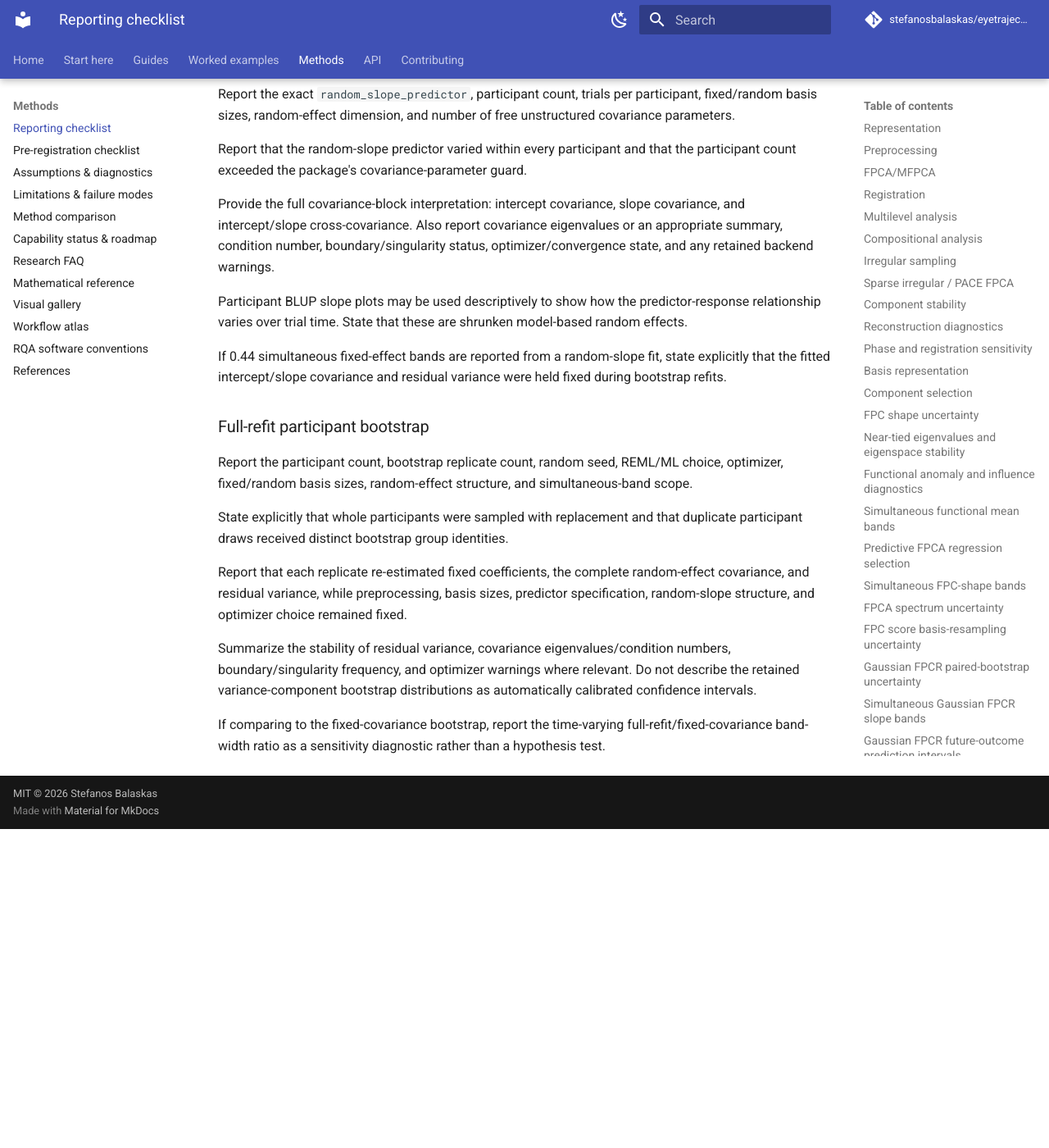
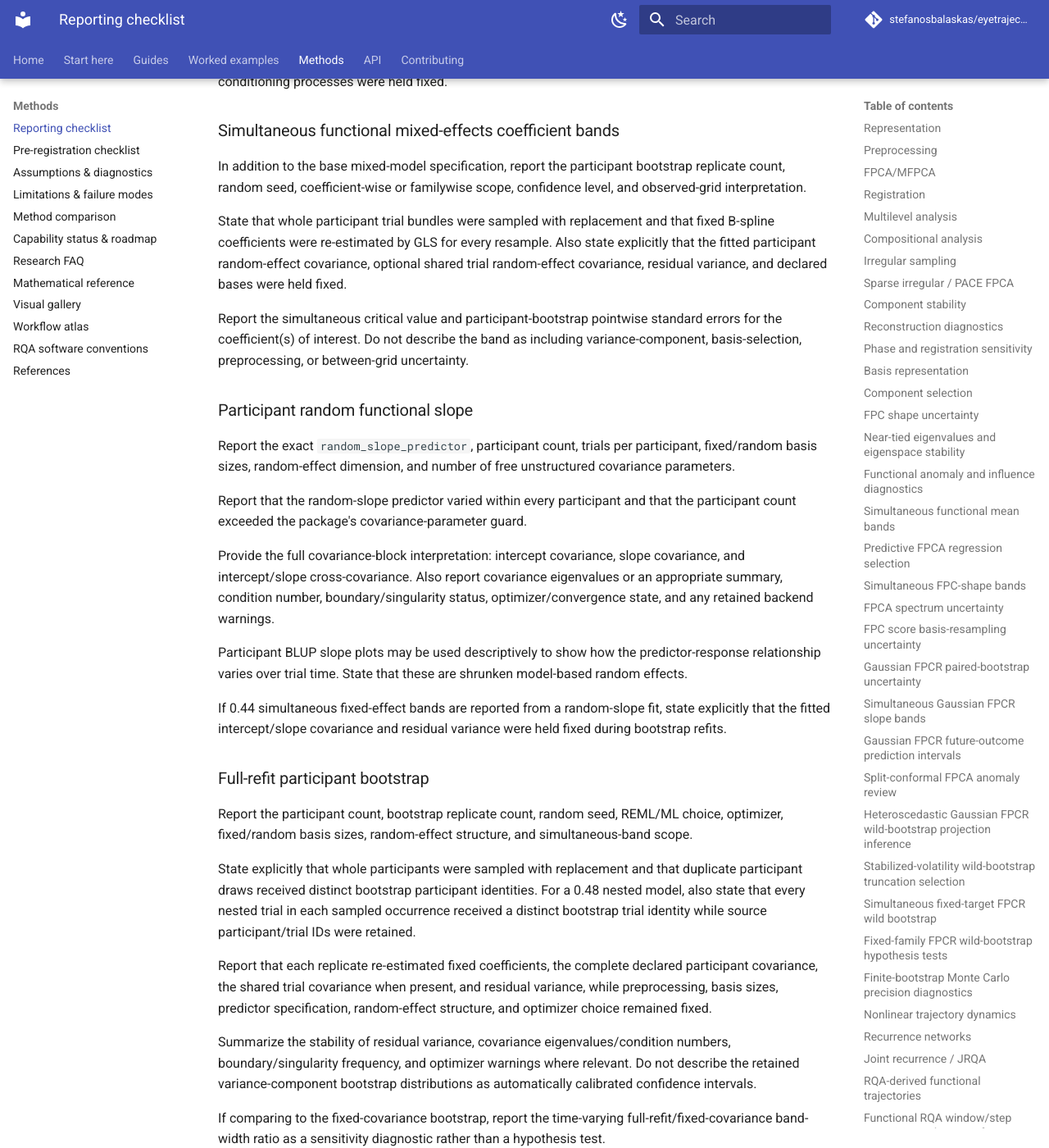
Before and after one commit to stefanosbalaskas/eyetrajectoriespy, an MkDocs documentation site: the page built from docs/methods/reporting.md, in a window 1280 px wide and 1400 px high, scrolled down 28128 px. Shown: the whole window at 82% size. Built offline with MkDocs 1.6.1 and Material for MkDocs 9.7.7, drawn with Linux system fonts in a browser that asks for light colours; comment, search, counter and statistics services are not loaded; before the commit the page ends 29139 px from its top, so only the background shows below that; some of the changed text lies outside the part shown.

Commit message:
Add 0.48 reporting requirements

```diff
--- a/docs/methods/reporting.md
+++ b/docs/methods/reporting.md
@@ -761,6 +761,25 @@
 model. State the omitted covariance/random-effect structures that matter for
 the study design.
 
+If a 0.48 nested trial functional random intercept is used, additionally
+report:
+
+- the exact `trial_column` and confirmation that participant/trial pairs were
+  unique;
+- the number of nested trials and trials per participant;
+- `trial_random_effect="functional_intercept"`;
+- the declared trial B-spline basis size;
+- that one shared unstructured trial-basis covariance was estimated separately
+  from the participant covariance;
+- trial covariance eigenvalues/condition number and boundary/singularity
+  status;
+- that participant and trial random coefficients were modeled without a
+  cross-covariance;
+- that the profiled Gaussian nested backend was used, while participant-only
+  fits retain the historical MixedLM backend;
+- that grid residuals remain conditionally iid after the participant/trial
+  smooth random effects.
+
 If version 0.47 residual diagnostics are used, additionally report:
 
 - that the diagnostics use conditional residual functions from the fitted
@@ -884,8 +903,9 @@
 
 State that whole participant trial bundles were sampled with replacement and
 that fixed B-spline coefficients were re-estimated by GLS for every resample.
-Also state explicitly that the fitted random-effect covariance, residual
-variance, and declared bases were held fixed.
+Also state explicitly that the fitted participant random-effect covariance,
+optional shared trial random-effect covariance, residual variance, and declared
+bases were held fixed.
 
 Report the simultaneous critical value and participant-bootstrap pointwise
 standard errors for the coefficient(s) of interest. Do not describe the band as
@@ -921,12 +941,15 @@
 simultaneous-band scope.
 
 State explicitly that whole participants were sampled with replacement and that
-duplicate participant draws received distinct bootstrap group identities.
+duplicate participant draws received distinct bootstrap participant identities.
+For a 0.48 nested model, also state that every nested trial in each sampled
+occurrence received a distinct bootstrap trial identity while source
+participant/trial IDs were retained.
 
 Report that each replicate re-estimated fixed coefficients, the complete
-random-effect covariance, and residual variance, while preprocessing, basis
-sizes, predictor specification, random-slope structure, and optimizer choice
-remained fixed.
+declared participant covariance, the shared trial covariance when present, and
+residual variance, while preprocessing, basis sizes, predictor specification,
+random-effect structure, and optimizer choice remained fixed.
 
 Summarize the stability of residual variance, covariance eigenvalues/condition
 numbers, boundary/singularity frequency, and optimizer warnings where relevant.
```
